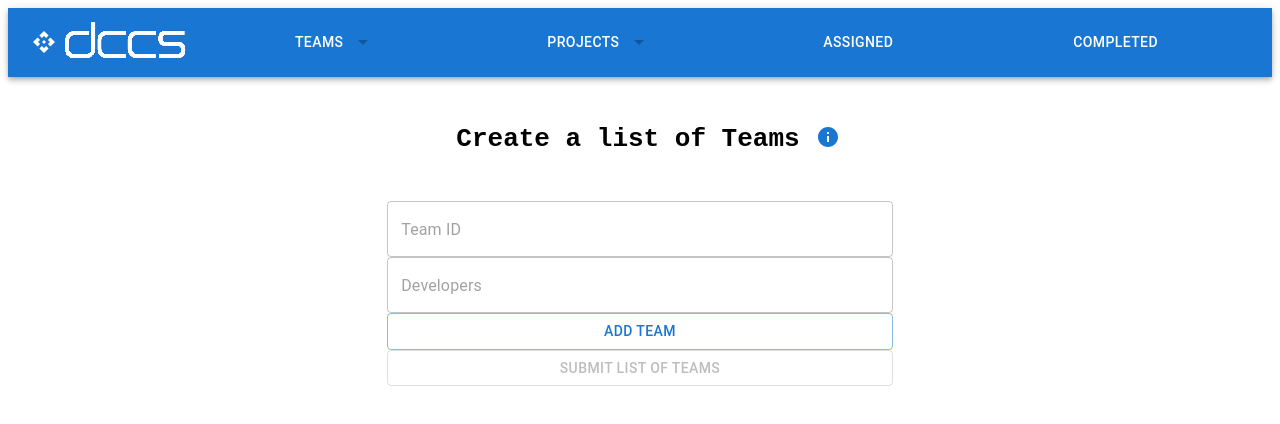
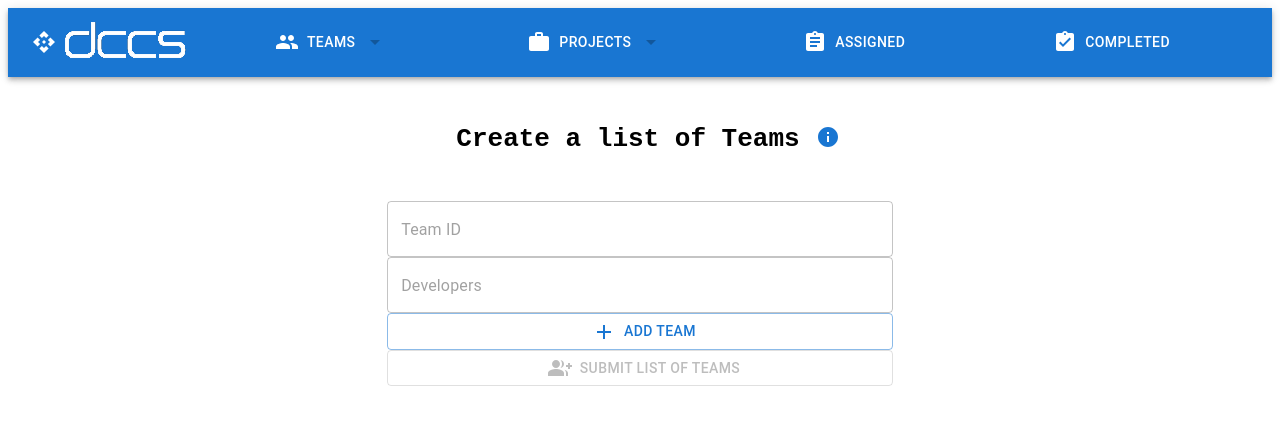
Before and after one commit to Yenis/codingchallenge-dimamovic-frontend, a React (Create React App) app: page /teams in a window 1280 px wide. Shown: the top 424 px of the page. Built offline with nearby package versions, Linux system fonts and the light colour scheme.

Commit message:
Overall Cleanup and polish

```diff
--- a/src/App.tsx
+++ b/src/App.tsx
@@ -1,12 +1,12 @@
-import { Box } from "@mui/material";
 import React, { useEffect } from "react";
 import { Routes, Route, useNavigate } from "react-router-dom";
+import { useTeamsAndProjects } from "./helpers/customHooks/teamsAndProjectsHook";
 import HeaderAppBar from "./components/AppBar";
-import { useTeamsAndProjects } from "./helpers/customHooks/teamsAndProjectsHook";
 import AssignedPage from "./pages/Assigned";
 import CompletedPage from "./pages/Completed";
 import ProjectsPage from "./pages/Project";
 import TeamsPage from "./pages/Teams";
+import { Box } from "@mui/material";
 
 const App: React.FC = () => {
   const { TeamsAndProjectsProvider } = useTeamsAndProjects();
--- a/src/components/AppBar.tsx
+++ b/src/components/AppBar.tsx
@@ -1,7 +1,8 @@
 import * as React from "react";
+import Box from "@mui/material/Box";
 import AppBar from "@mui/material/AppBar";
-import Box from "@mui/material/Box";
 import Toolbar from "@mui/material/Toolbar";
+import Tooltip from "@mui/material/Tooltip";
 import Typography from "@mui/material/Typography";
 import Container from "@mui/material/Container";
 import Button from "@mui/material/Button";
@@ -9,10 +10,16 @@ import ApiIcon from "@mui/icons-material/Api";
 import IconButton from "@mui/material/IconButton";
 import Menu from "@mui/material/Menu";
 import MenuItem from "@mui/material/MenuItem";
+import GroupIcon from "@mui/icons-material/Group";
+import WorkIcon from '@mui/icons-material/Work';
+import AssignmentIcon from '@mui/icons-material/Assignment';
+import AssignmentTurnedInIcon from '@mui/icons-material/AssignmentTurnedIn';
 import ArrowDropDownIcon from "@mui/icons-material/ArrowDropDown";
+import { useTeamsAndProjects } from "../helpers/customHooks/teamsAndProjectsHook";
 import { useNavigate } from "react-router-dom";
-import { Tooltip } from "@mui/material";
-import { useTeamsAndProjects } from "../helpers/customHooks/teamsAndProjectsHook";
+
+const HeaderAppBar: React.FC = () => {
+  const navigateTo = useNavigate();
 
   const pages = ["Teams", "Projects", "Assigned", "Completed"];
 
@@ -23,9 +30,6 @@ DCCS IT Business Solutions Office in Tuzla.
   Please refer to the Readme.md for info about the API.`;
 
   const dccsLink = "https://en.dccs.at";
-
-const HeaderAppBar: React.FC = () => {
-  const navigateTo = useNavigate();
 
   const { currentTeamsProjects } = useTeamsAndProjects();
 
@@ -96,6 +100,7 @@ const HeaderAppBar: React.FC = () => {
                 alignItems: "center",
               }}
             >
+              <GroupIcon />
               <Button
                 onClick={() => navigateTo("/teams")}
                 sx={{ my: 2, color: "white", display: "block" }}
@@ -147,6 +152,7 @@ const HeaderAppBar: React.FC = () => {
                 alignItems: "center",
               }}
             >
+              <WorkIcon />
               <Button
                 onClick={() => navigateTo("/project")}
                 sx={{ my: 2, color: "white", display: "block" }}
@@ -191,7 +197,14 @@ const HeaderAppBar: React.FC = () => {
                 </Tooltip>
               )}
             </Box>
-            <Box>
+            <Box
+              sx={{
+                display: "flex",
+                flexDirection: "row",
+                alignItems: "center",
+              }}
+            >
+            <AssignmentIcon />
               <Button
                 onClick={() => navigateTo("/assigned")}
                 sx={{ my: 2, color: "white", display: "block" }}
@@ -199,7 +212,14 @@ const HeaderAppBar: React.FC = () => {
                 {pages[2]}
               </Button>
             </Box>
-            <Box>
+            <Box
+              sx={{
+                display: "flex",
+                flexDirection: "row",
+                alignItems: "center",
+              }}
+            >
+              <AssignmentTurnedInIcon />
               <Button
                 onClick={() => navigateTo("/completed")}
                 sx={{ my: 2, color: "white", display: "block" }}
@@ -213,4 +233,5 @@ const HeaderAppBar: React.FC = () => {
     </AppBar>
   );
 };
+
 export default HeaderAppBar;
--- a/src/helpers/customHooks/teamsAndProjectsHook.tsx
+++ b/src/helpers/customHooks/teamsAndProjectsHook.tsx
@@ -15,7 +15,7 @@ export interface TeamsAndProjects {
   projects: Array<ProjectProps>;
 }
 
-export const defaultState: TeamsAndProjects = {
+const defaultState: TeamsAndProjects = {
   teams: [],
   projects: [],
 };
--- a/src/index.tsx
+++ b/src/index.tsx
@@ -1,7 +1,7 @@
+import App from "./App";
 import React from "react";
 import ReactDOM from "react-dom/client";
 import { BrowserRouter as Router } from "react-router-dom";
-import App from "./App";
 
 const root = ReactDOM.createRoot(
   document.getElementById("root") as HTMLElement
--- a/src/pages/Assigned.tsx
+++ b/src/pages/Assigned.tsx
@@ -1,17 +1,12 @@
-import { Box, Button } from "@mui/material";
 import axios from "axios";
+import { useState } from "react";
 import { Formik, Form } from "formik";
 import { InputField } from "../components/InputField";
+import { InfoBubble } from "../components/InfoBox";
+import { Box, Button } from "@mui/material";
+import { throwError, throwMessage } from "../helpers/toastr/ToastMessages";
+import FindInPageIcon from "@mui/icons-material/FindInPage";
 import * as yup from "yup";
-import { throwError, throwMessage } from "../helpers/toastr/ToastMessages";
-import { InfoBubble } from "../components/InfoBox";
-import { useState } from "react";
-
-const infoMessage = `
-Provide a project ID,
-and find a Team that this project is assigned to,
-or no Team if the project is not assigned.
-`;
 
 interface Assigned {
   isFound: boolean;
@@ -33,6 +28,11 @@ const notFound: Assigned = {
 
 const AssignedPage: React.FC = () => {
   const [assigned, setAssigned] = useState<Assigned>(notFound);
+
+  const infoMessage = `
+  Provide a project ID,
+  and find a Team that this project is assigned to,
+  or no Team if the project is not assigned.`;
 
   const handleAssignProject = async (projectID: number) => {
     try {
@@ -109,7 +109,6 @@ const AssignedPage: React.FC = () => {
           setSubmitting(true);
 
           const projectID: number = parseInt(submitData.ID);
-
           await handleAssignProject(projectID);
 
           setSubmitting(false);
@@ -129,6 +128,7 @@ const AssignedPage: React.FC = () => {
                 variant="outlined"
                 color="primary"
               >
+                <FindInPageIcon sx={{ paddingLeft: 1, paddingRight: 1 }} />
                 Find Project
               </Button>
             </Box>
--- a/src/pages/Project.tsx
+++ b/src/pages/Project.tsx
@@ -1,23 +1,23 @@
-import { Box, Button } from "@mui/material";
 import axios from "axios";
 import { Formik, Form } from "formik";
 import { InputField } from "../components/InputField";
+import { InfoBubble } from "../components/InfoBox";
+import { Box, Button } from "@mui/material";
 import * as yup from "yup";
-import { throwMessage } from "../helpers/toastr/ToastMessages";
-import { InfoBubble } from "../components/InfoBox";
 import {
   ProjectProps,
   useTeamsAndProjects,
 } from "../helpers/customHooks/teamsAndProjectsHook";
-
-const infoMessage = `
-Add a single project. Project must require at least 1,
-and a maximum of 6 developers. Project will be
-assigned to the first Team available.
-`;
+import { throwError, throwMessage } from "../helpers/toastr/ToastMessages";
+import AddCardIcon from "@mui/icons-material/AddCard";
 
 const ProjectsPage: React.FC = () => {
   const { currentTeamsProjects, setTeamsAndProjects } = useTeamsAndProjects();
+
+  const infoMessage = `
+  Add a single project. Project must require at least 1,
+  and a maximum of 6 developers. Project will be
+  assigned to the first Team available.`;
 
   const handleAddProject = async (newProject: ProjectProps) => {
     try {
@@ -33,16 +33,16 @@ const ProjectsPage: React.FC = () => {
           data: newProject,
         });
 
-          setTeamsAndProjects({
-            ...currentTeamsProjects,
-            projects: [...currentTeamsProjects.projects, newProject],
-          });
+        setTeamsAndProjects({
+          ...currentTeamsProjects,
+          projects: [...currentTeamsProjects.projects, newProject],
+        });
 
         throwMessage("New Project Added Succesfully");
       }
     } catch (error) {
       console.error(error);
-      throwMessage(`ERROR, Bad Request`);
+      throwError(`ERROR, Bad Request`);
     }
   };
 
@@ -110,6 +110,7 @@ const ProjectsPage: React.FC = () => {
                 variant="outlined"
                 color="primary"
               >
+                <AddCardIcon sx={{ paddingLeft: 1, paddingRight: 1 }} />
                 Add New Project
               </Button>
             </Box>
--- a/src/pages/Teams.tsx
+++ b/src/pages/Teams.tsx
@@ -1,25 +1,26 @@
-import { Box, Button } from "@mui/material";
 import axios from "axios";
+import { useState } from "react";
 import { Formik, Form } from "formik";
 import { InputField } from "../components/InputField";
+import { InfoBubble } from "../components/InfoBox";
+import { Box, Button } from "@mui/material";
 import * as yup from "yup";
-import { useState } from "react";
-import { throwError, throwMessage } from "../helpers/toastr/ToastMessages";
-import { InfoBubble } from "../components/InfoBox";
 import {
   TeamProps,
   useTeamsAndProjects,
 } from "../helpers/customHooks/teamsAndProjectsHook";
-
-const infoMessage = `
-Teams can contain 4, 5 or 6 developers.
-Multiple teams can be submitted at the same time,
-as each submit clears previous data.`;
+import { throwError, throwMessage } from "../helpers/toastr/ToastMessages";
+import GroupAddIcon from "@mui/icons-material/GroupAdd";
+import AddIcon from "@mui/icons-material/Add";
 
 const TeamsPage: React.FC = () => {
   const [teams, setTeams] = useState<TeamProps[]>();
+  const { currentTeamsProjects, setTeamsAndProjects } = useTeamsAndProjects();
 
-  const { currentTeamsProjects, setTeamsAndProjects } = useTeamsAndProjects();
+  const infoMessage = `
+  Teams can contain 4, 5 or 6 developers.
+  Multiple teams can be submitted at the same time,
+  as each submit clears previous data.`;
 
   const handleSubmitTeams = async () => {
     try {
@@ -125,8 +126,10 @@ const TeamsPage: React.FC = () => {
                 variant="outlined"
                 color="primary"
               >
+                <AddIcon sx={{ paddingLeft: 1, paddingRight: 1 }} />
                 Add Team
               </Button>
+
               <Button
                 disabled={!teams}
                 fullWidth
@@ -134,6 +137,7 @@ const TeamsPage: React.FC = () => {
                 color="secondary"
                 onClick={handleSubmitTeams}
               >
+                <GroupAddIcon sx={{ paddingLeft: 1, paddingRight: 1 }} />
                 Submit List of Teams
               </Button>
             </Box>
```
Also changed, not shown: src/App.css (deleted, +0 -38 lines), src/pages/Completed.tsx (+16 -16 lines). Lines whose indentation alone changed are shown as unchanged.
